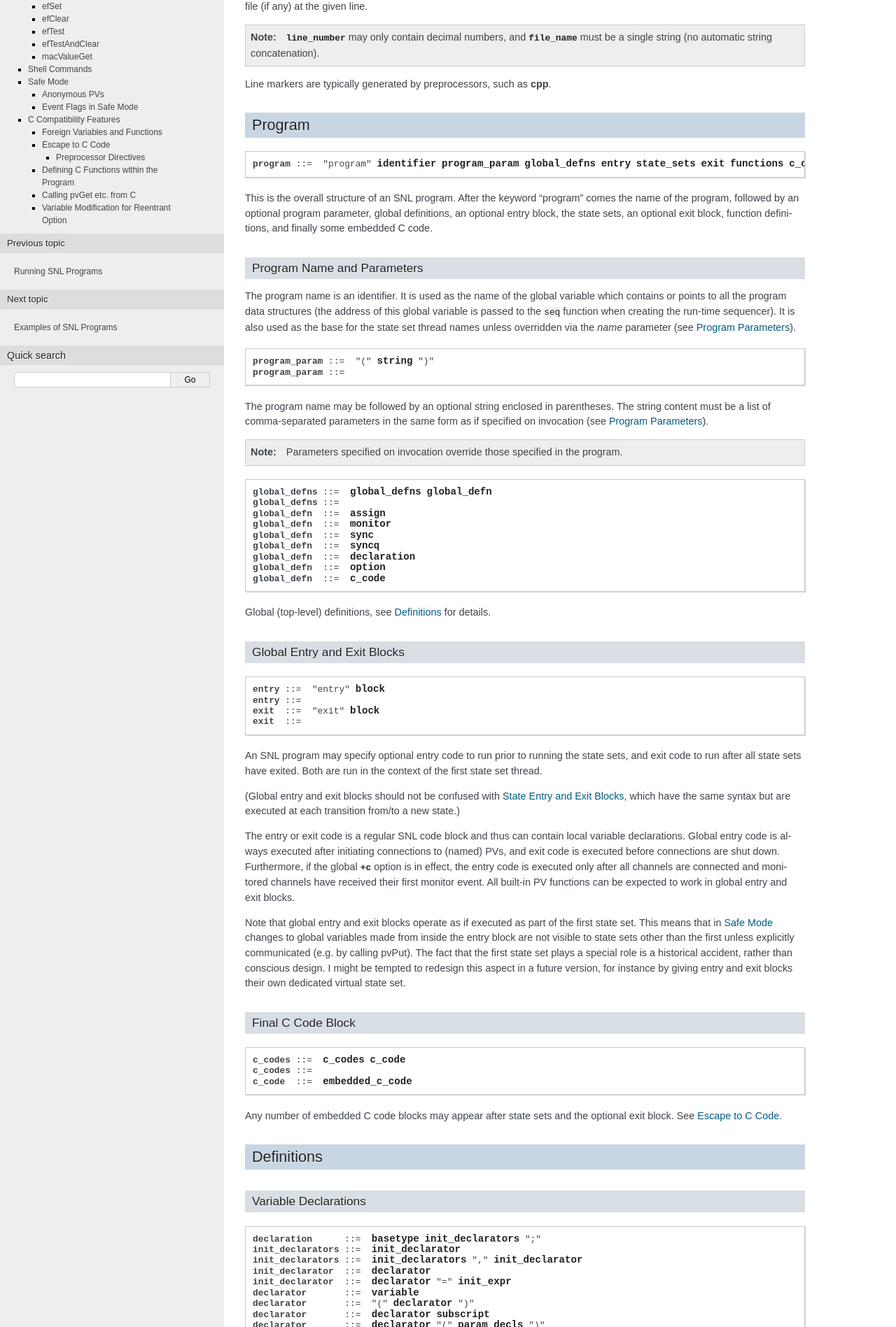
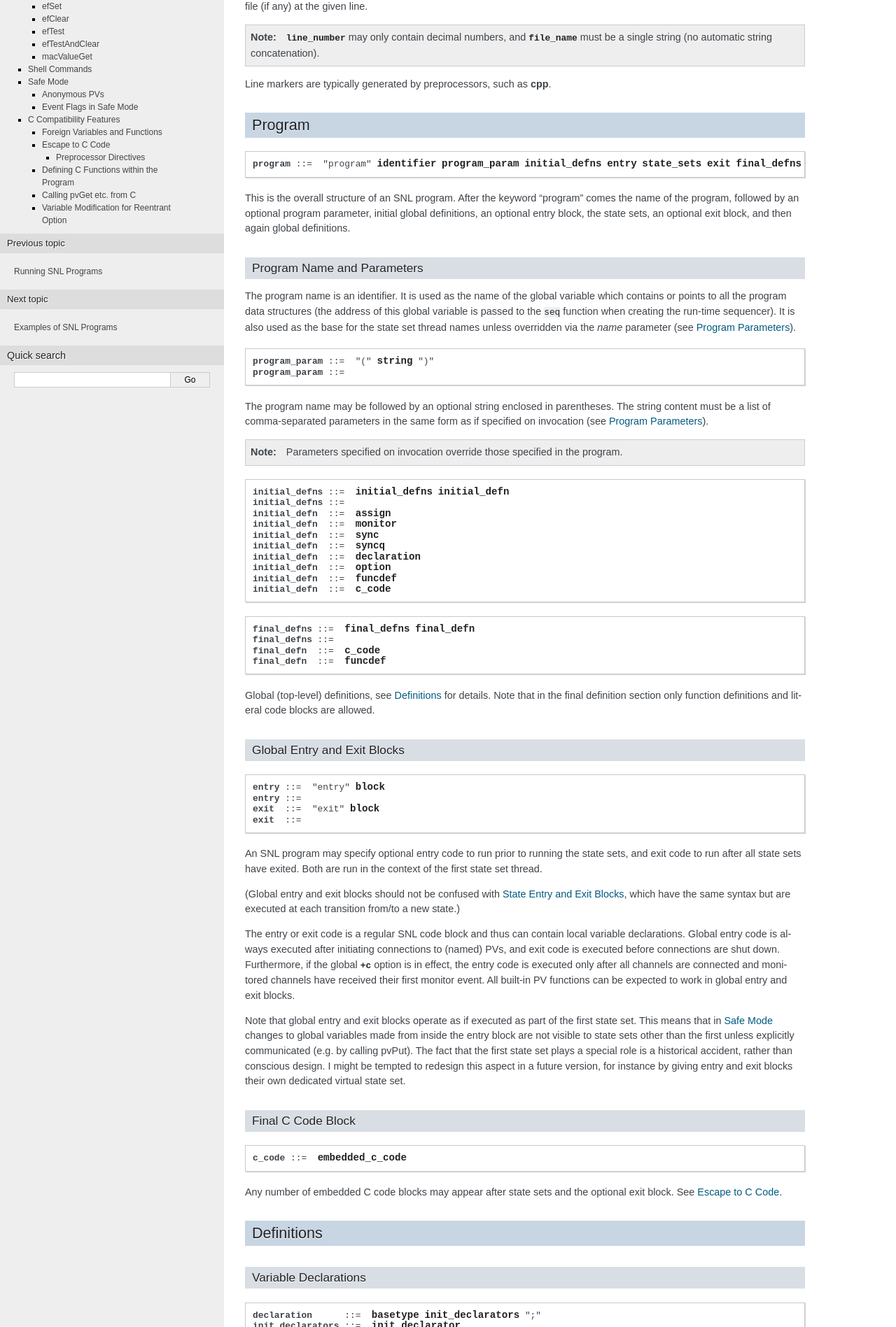
Before and after one commit to jeonghanlee/sequencer-2-2, a Sphinx documentation site: the page built from documentation/Reference.txt, in a window 1280 px wide. Shown: the part 1528-3425 px from the top of the page at 70% size. Built offline with Sphinx 7.4.7, drawn with Linux system fonts in a browser that asks for light colours; some of the changed text lies outside the part shown.

Commit message:
docs: adapt reference to syntax changes for global definitions
These are now separated into initial_defns and final_defns, which
slightly simplifies the syntax and allows mixing function defns
with literal C code blocks in teh final definition section.

```diff
--- a/documentation/Reference.txt
+++ b/documentation/Reference.txt
@@ -106,12 +106,12 @@ Program
 -------
 
 .. productionlist::
-   program: "program" `identifier` `program_param` `global_defns` `entry` `state_sets` `exit` `functions` `c_codes`
+   program: "program" `identifier` `program_param` `initial_defns` `entry` `state_sets` `exit` `final_defns`
 
 This is the overall structure of an SNL program. After the keyword
 "program" comes the name of the program, followed by an optional program
-parameter, global definitions, an optional entry block, the state sets, an
-optional exit block, function definitions, and finally some embedded C code.
+parameter, initial global definitions, an optional entry block, the state sets, an
+optional exit block, and then again global definitions.
 
 Program Name and Parameters
 ^^^^^^^^^^^^^^^^^^^^^^^^^^^
@@ -138,17 +138,26 @@ parameters in the same form as if specified on invocation (see
    program.
 
 .. productionlist::
-   global_defns: `global_defns` `global_defn`
-   global_defns:
-   global_defn: `assign`
-   global_defn: `monitor`
-   global_defn: `sync`
-   global_defn: `syncq`
-   global_defn: `declaration`
-   global_defn: `option`
-   global_defn: `c_code`
-
-Global (top-level) definitions, see `Definitions`_ for details.
+   initial_defns: `initial_defns` `initial_defn`
+   initial_defns:
+   initial_defn: `assign`
+   initial_defn: `monitor`
+   initial_defn: `sync`
+   initial_defn: `syncq`
+   initial_defn: `declaration`
+   initial_defn: `option`
+   initial_defn: `funcdef`
+   initial_defn: `c_code`
+
+.. productionlist::
+   final_defns: `final_defns` `final_defn`
+   final_defns:
+   final_defn: `c_code`
+   final_defn: `funcdef`
+
+Global (top-level) definitions, see `Definitions`_ for details. Note that
+in the final definition section only function definitions and literal code
+blocks are allowed.
 
 .. _GlobalEntryExit:
 
@@ -191,8 +200,6 @@ Final C Code Block
 ^^^^^^^^^^^^^^^^^^
 
 .. productionlist::
-   c_codes: `c_codes` `c_code`
-   c_codes:
    c_code: `embedded_c_code`
 
 Any number of embedded C code blocks may appear after state sets and the
@@ -959,9 +966,7 @@ Function Definitions
 .. versionadded:: 2.2
 
 .. productionlist::
-   function: `basetype` `declarator` `block`
-   functions:
-   functions: `functions` `function`
+   funcdef: `basetype` `declarator` `block`
 
 Function definitions are very much like those in C.
 
```
